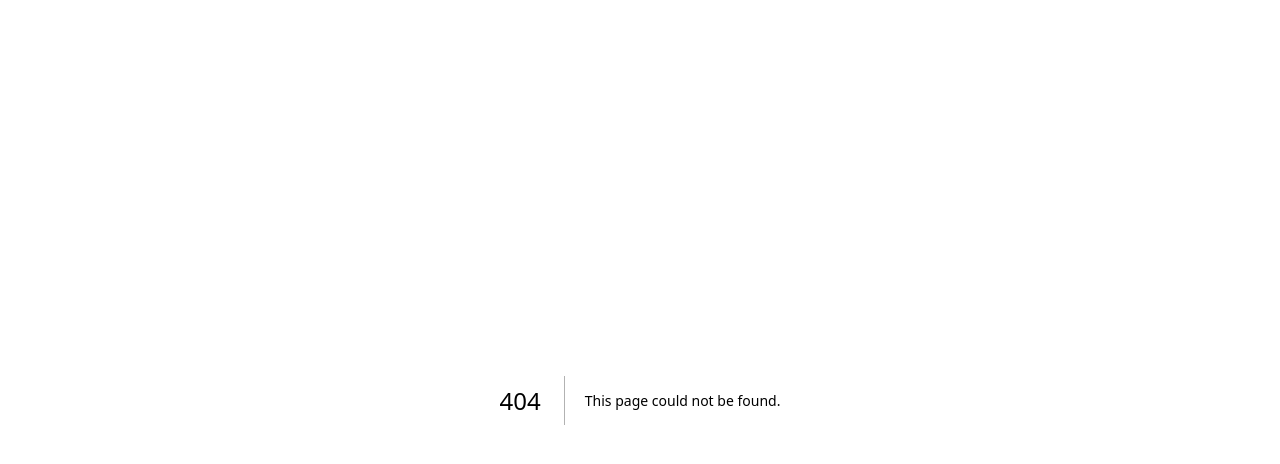
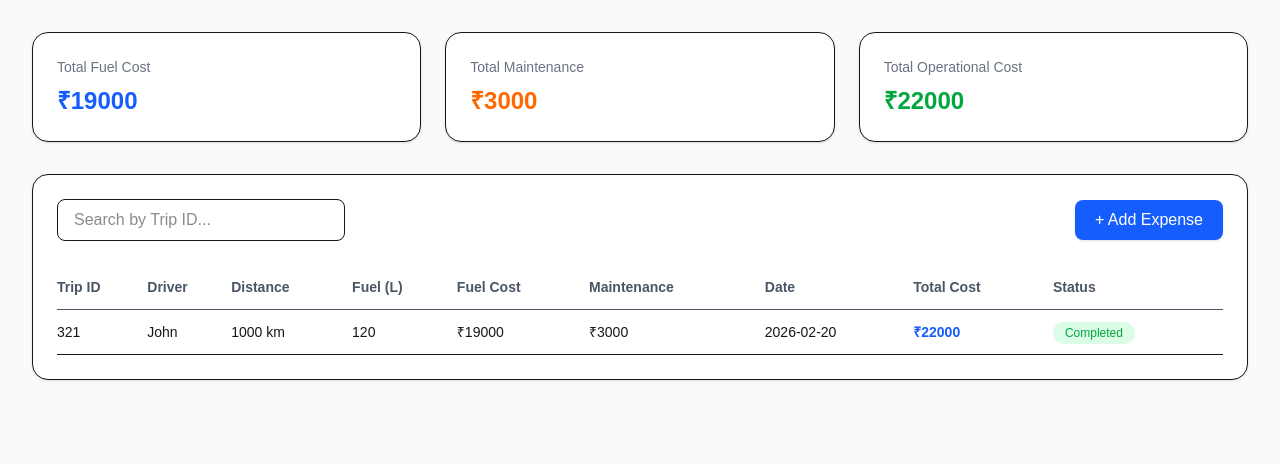
Before and after one commit to KrishBawangade/fleet_flow, a Next.js app in the folder frontend/: page /expenses in a window 1280 px wide. Before the commit this address had no page. Shown: the top 464 px of the page. Built offline with nearby package versions, Linux system fonts and the light colour scheme.

Commit message:
Add Expense & Fuel Logging page

```diff
--- /dev/null
+++ b/frontend/app/expenses/page.tsx
@@ -0,0 +1,263 @@
+"use client";
+
+import { useState } from "react";
+
+export default function ExpensesPage() {
+  const [showForm, setShowForm] = useState(false);
+
+  const [expenses, setExpenses] = useState([
+    {
+      tripId: "321",
+      driver: "John",
+      distance: "1000 km",
+      fuelLiters: 120,
+      fuelCost: 19000,
+      miscCost: 3000,
+      date: "2026-02-20",
+      status: "Completed",
+    },
+  ]);
+
+  const [formData, setFormData] = useState({
+    tripId: "",
+    driver: "",
+    distance: "",
+    fuelLiters: "",
+    fuelCost: "",
+    miscCost: "",
+    date: "",
+  });
+
+  const totalOperationalCost = (fuel: number, misc: number) => fuel + misc;
+
+  const handleCreate = () => {
+    if (!formData.tripId) return;
+
+    setExpenses([
+      ...expenses,
+      {
+        ...formData,
+        fuelLiters: Number(formData.fuelLiters),
+        fuelCost: Number(formData.fuelCost),
+        miscCost: Number(formData.miscCost),
+        status: "Completed",
+      },
+    ]);
+
+    setFormData({
+      tripId: "",
+      driver: "",
+      distance: "",
+      fuelLiters: "",
+      fuelCost: "",
+      miscCost: "",
+      date: "",
+    });
+
+    setShowForm(false);
+  };
+
+  const totalFuel = expenses.reduce((acc, curr) => acc + curr.fuelCost, 0);
+  const totalMaintenance = expenses.reduce(
+    (acc, curr) => acc + curr.miscCost,
+    0
+  );
+  const totalOperational = totalFuel + totalMaintenance;
+
+  return (
+    <div className="min-h-screen bg-gray-50 p-8 relative">
+
+      {/* SUMMARY CARDS */}
+      <div className="grid grid-cols-3 gap-6 mb-8">
+        <div className="bg-white p-6 rounded-2xl shadow-sm border">
+          <p className="text-sm text-gray-500">Total Fuel Cost</p>
+          <h2 className="text-2xl font-bold text-blue-600 mt-2">
+            ₹{totalFuel}
+          </h2>
+        </div>
+
+        <div className="bg-white p-6 rounded-2xl shadow-sm border">
+          <p className="text-sm text-gray-500">Total Maintenance</p>
+          <h2 className="text-2xl font-bold text-orange-500 mt-2">
+            ₹{totalMaintenance}
+          </h2>
+        </div>
+
+        <div className="bg-white p-6 rounded-2xl shadow-sm border">
+          <p className="text-sm text-gray-500">Total Operational Cost</p>
+          <h2 className="text-2xl font-bold text-green-600 mt-2">
+            ₹{totalOperational}
+          </h2>
+        </div>
+      </div>
+
+      {/* TABLE SECTION */}
+      <div className="bg-white rounded-2xl shadow-sm border p-6">
+
+        <div className="flex justify-between items-center mb-6">
+          <input
+            placeholder="Search by Trip ID..."
+            className="border px-4 py-2 rounded-lg w-72 focus:ring-2 focus:ring-blue-400 outline-none"
+          />
+
+          <button
+            onClick={() => setShowForm(true)}
+            className="bg-blue-600 text-white px-5 py-2 rounded-lg hover:bg-blue-700 transition shadow-sm"
+          >
+            + Add Expense
+          </button>
+        </div>
+
+        <div className="overflow-x-auto">
+          <table className="w-full text-sm">
+            <thead>
+              <tr className="text-left border-b text-gray-600">
+                <th className="py-3">Trip ID</th>
+                <th>Driver</th>
+                <th>Distance</th>
+                <th>Fuel (L)</th>
+                <th>Fuel Cost</th>
+                <th>Maintenance</th>
+                <th>Date</th>
+                <th>Total Cost</th>
+                <th>Status</th>
+              </tr>
+            </thead>
+
+            <tbody>
+              {expenses.map((exp, index) => (
+                <tr
+                  key={index}
+                  className="border-b hover:bg-gray-50 transition"
+                >
+                  <td className="py-3 font-medium">{exp.tripId}</td>
+                  <td>{exp.driver}</td>
+                  <td>{exp.distance}</td>
+                  <td>{exp.fuelLiters}</td>
+                  <td>₹{exp.fuelCost}</td>
+                  <td>₹{exp.miscCost}</td>
+                  <td>{exp.date}</td>
+                  <td className="font-semibold text-blue-600">
+                    ₹{totalOperationalCost(exp.fuelCost, exp.miscCost)}
+                  </td>
+                  <td>
+                    <span className="bg-green-100 text-green-600 px-3 py-1 rounded-full text-xs">
+                      {exp.status}
+                    </span>
+                  </td>
+                </tr>
+              ))}
+            </tbody>
+          </table>
+        </div>
+      </div>
+
+      {/* MODAL */}
+      {showForm && (
+        <div className="fixed inset-0 flex items-center justify-center z-50">
+
+          <div
+            onClick={() => setShowForm(false)}
+            className="absolute inset-0 bg-gray-900/20 backdrop-blur-sm"
+          />
+
+          <div className="relative bg-white w-[650px] rounded-2xl shadow-2xl p-8">
+
+            <div className="flex justify-between items-center mb-6">
+              <h2 className="text-xl font-semibold">
+                Add New Expense
+              </h2>
+              <button
+                onClick={() => setShowForm(false)}
+                className="text-gray-400 hover:text-gray-700 text-xl"
+              >
+                ✕
+              </button>
+            </div>
+
+            <div className="grid grid-cols-2 gap-5">
+
+              <input
+                placeholder="Trip ID"
+                value={formData.tripId}
+                onChange={(e) =>
+                  setFormData({ ...formData, tripId: e.target.value })
+                }
+                className="input-modern"
+              />
+
+              <input
+                placeholder="Driver"
+                value={formData.driver}
+                onChange={(e) =>
+                  setFormData({ ...formData, driver: e.target.value })
+                }
+                className="input-modern"
+              />
+
+              <input
+                placeholder="Distance"
+                value={formData.distance}
+                onChange={(e) =>
+                  setFormData({ ...formData, distance: e.target.value })
+                }
+                className="input-modern"
+              />
+
+              <input
+                type="number"
+                placeholder="Fuel Liters"
+                onChange={(e) =>
+                  setFormData({ ...formData, fuelLiters: e.target.value })
+                }
+                className="input-modern"
+              />
+
+              <input
+                type="number"
+                placeholder="Fuel Cost"
+                onChange={(e) =>
+                  setFormData({ ...formData, fuelCost: e.target.value })
+                }
+                className="input-modern"
+              />
+
+              <input
+                type="number"
+                placeholder="Maintenance Cost"
+                onChange={(e) =>
+                  setFormData({ ...formData, miscCost: e.target.value })
+                }
+                className="input-modern"
+              />
+
+              <input
+                type="date"
+                onChange={(e) =>
+                  setFormData({ ...formData, date: e.target.value })
+                }
+                className="input-modern col-span-2"
+              />
+            </div>
+
+            <div className="flex justify-end gap-4 mt-8">
+              <button
+                onClick={() => setShowForm(false)}
+                className="px-6 py-2 rounded-lg border border-gray-300 text-gray-600 hover:bg-gray-100 transition"
+              >
+                Cancel
+              </button>
+
+              <button
+                onClick={handleCreate}
+                className="px-6 py-2 rounded-lg bg-blue-600 text-white hover:bg-blue-700 transition shadow-md"
+              >
+                Create Expense
+              </button>
+            </div>
+          </div>
+        </div>
+      )}
+    </div>
+  );
+}
```
